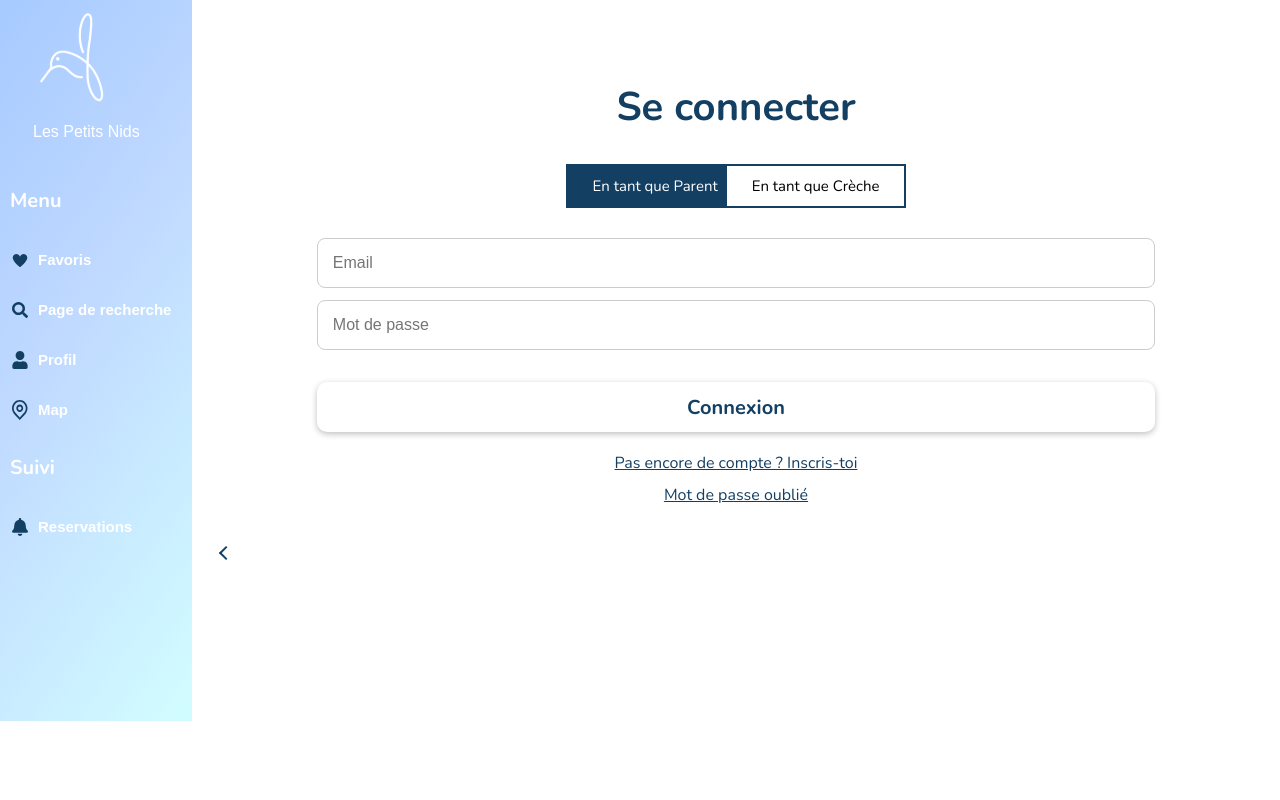
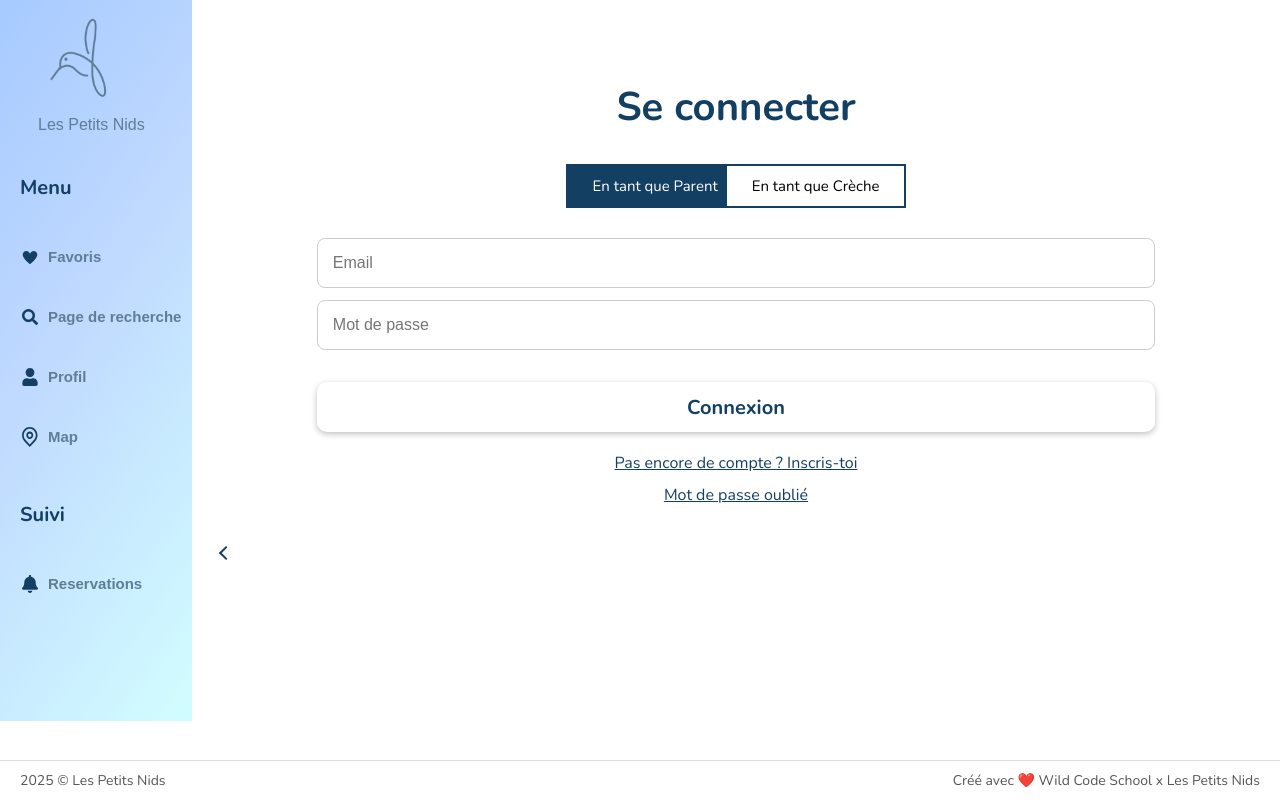
Before and after one commit to naiiipan44/Les-Petits-Nids, a React (Vite) app in the folder client/: page /loginandregister in a window 1280 px wide. Built offline with nearby package versions, Linux system fonts and the light colour scheme; a web font is replaced by a local one.

Commit message:
navbar desktop done and footer done

```diff
--- a/client/src/App.tsx
+++ b/client/src/App.tsx
@@ -1,5 +1,6 @@
 import { Outlet, useLocation } from "react-router-dom";
 import { ToastContainer } from "react-toastify";
+import Footer from "./components/Footer";
 import NavBar from "./components/NavBar";
 import "./style/globals.css";
 
@@ -16,6 +17,7 @@ function App() {
         {isLandingPage ? "" : <NavBar />}
         <ToastContainer />
       </section>
+      <Footer />
     </section>
   );
 }
--- /dev/null
+++ b/client/src/components/Footer.tsx
@@ -0,0 +1,9 @@
+function Footer() {
+  return (
+    <footer className="footer">
+      <p>2025 © Les Petits Nids</p>
+      <p>Créé avec ❤️ Wild Code School x Les Petits Nids</p>
+    </footer>
+  );
+}
+export default Footer;
--- a/client/src/components/NavBar.css
+++ b/client/src/components/NavBar.css
@@ -56,18 +56,24 @@
     flex-direction: column;
     background: none;
     align-items: flex-start;
+    margin-left: 10px;
+    gap: 10px;
   }
   .logo-navbar {
     display: flex;
     flex-direction: column;
     justify-content: center;
     align-items: center;
-    margin-left: 23px;
-    margin-top: 10px;
+    margin-left: 18px;
+    margin-top: 16px;
+  }
+  .logo-navbar img {
+    width: 100px;
+    height: auto;
   }
 
   .small-not-navbar {
-    color: white;
+    color: #5f7d96;
     font-family: "Beth Ellen", sans-serif;
   }
 
@@ -75,8 +81,8 @@
     display: block;
     font-size: 20px;
     margin-bottom: 20px;
-    margin-top: 20px;
-    color: white;
+    margin-top: 30px;
+    color: var(--secondaryColor);
   }
 
   .nav-buttons {
@@ -85,7 +91,7 @@
     align-items: center;
     width: 100%;
   }
-  .button-navbar-text a {
+  .nav-component a {
     text-decoration: none;
   }
 
@@ -100,7 +106,7 @@
     display: block;
     font-size: 15px;
     text-decoration: none;
-    color: white;
+    color: #5f7d96;
   }
 
   .title-navbar:hover {
--- a/client/src/components/NavBar.tsx
+++ b/client/src/components/NavBar.tsx
@@ -5,10 +5,9 @@ function NavBar() {
   return (
     <nav className="nav-component">
       <figure className="logo-navbar">
-        <img src="/logo.svg" alt="Ceci est le logo des Petits Nids" />
+        <img src="/bluelogo.png" alt="Ceci est le logo des Petits Nids" />
         <figcaption className="small-not-navbar">Les Petits Nids</figcaption>
       </figure>
-      <section className="button-navbar-text">
       <h1 className="menu-navbar">Menu</h1>
       <NavLink to="favorites">
         <button type="button" className="nav-buttons">
@@ -41,7 +40,6 @@ function NavBar() {
           <h2 className="title-navbar">Reservations</h2>
         </button>
       </NavLink>
-      </section>
     </nav>
   );
 }
--- a/client/src/components/Nursery.tsx
+++ b/client/src/components/Nursery.tsx
@@ -6,7 +6,11 @@ import type { NurseryDetails } from "../types/Nursery";
 
 function Nursery(dataNursery: Readonly<NurseryDetails>) {
   const { ns_type, ns_num_tel, ns_mail, ns_name, ns_image } = dataNursery;
-  const tel = ns_num_tel.replace(/(\d{2})/g, "$1 "); // permet d'afficher le téléphone avec 1 espace chaque 2 chiffres
+  const tel = ns_num_tel ? (
+    ns_num_tel.replace(/(\d{2})/g, "$1 ")
+  ) : (
+    <p>l'information n'est pas reçue</p>
+  ); // permet d'afficher le téléphone avec 1 espace chaque 2 chiffres
 
   return (
     <article className="nursery-section">
--- a/client/src/style/globals.css
+++ b/client/src/style/globals.css
@@ -81,4 +81,17 @@ main {
   body {
     background: var(--tertiaryColor);
   }
+  footer {
+    display: flex;
+    justify-content: space-between;
+    align-items: center;
+    padding: 10px 20px;
+    background-color: white;
+    border-top: 1px solid #ddd;
+    position: fixed;
+    bottom: 0;
+    width: 100%;
+    font-size: 14px;
+    color: #555;
+  }
 }
```
Also changed, not shown: client/public/bluelogo.png (added), 1 other file (tests, documents, lock files or other folders). Lines whose indentation alone changed are shown as unchanged.
